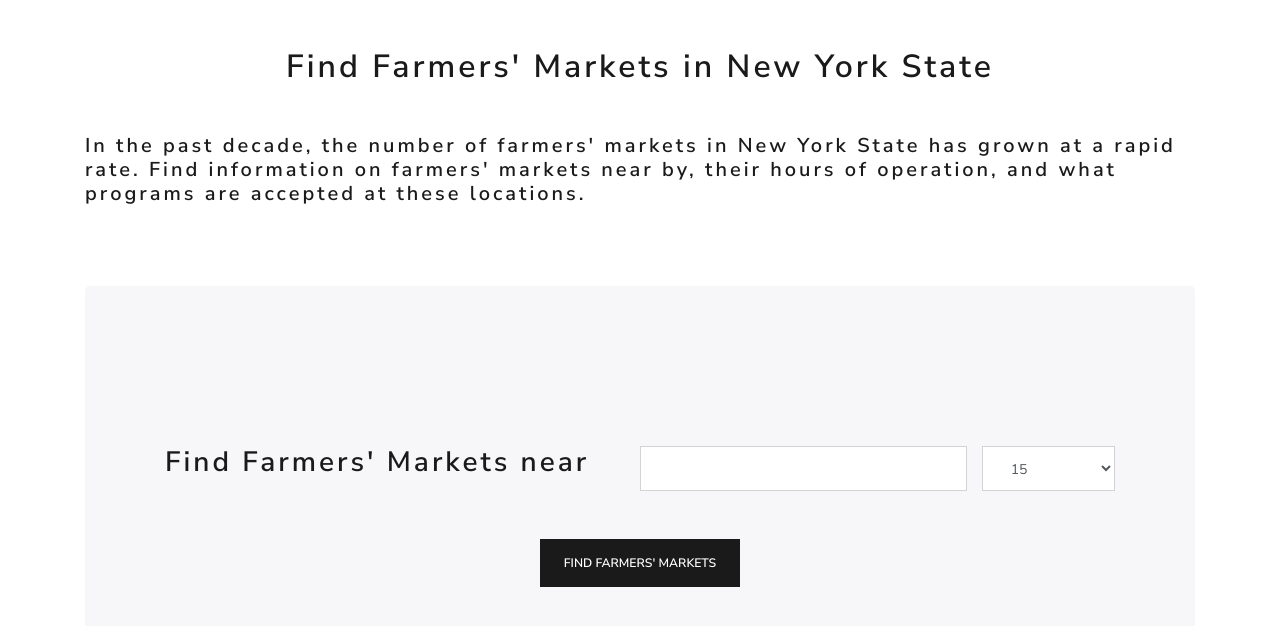
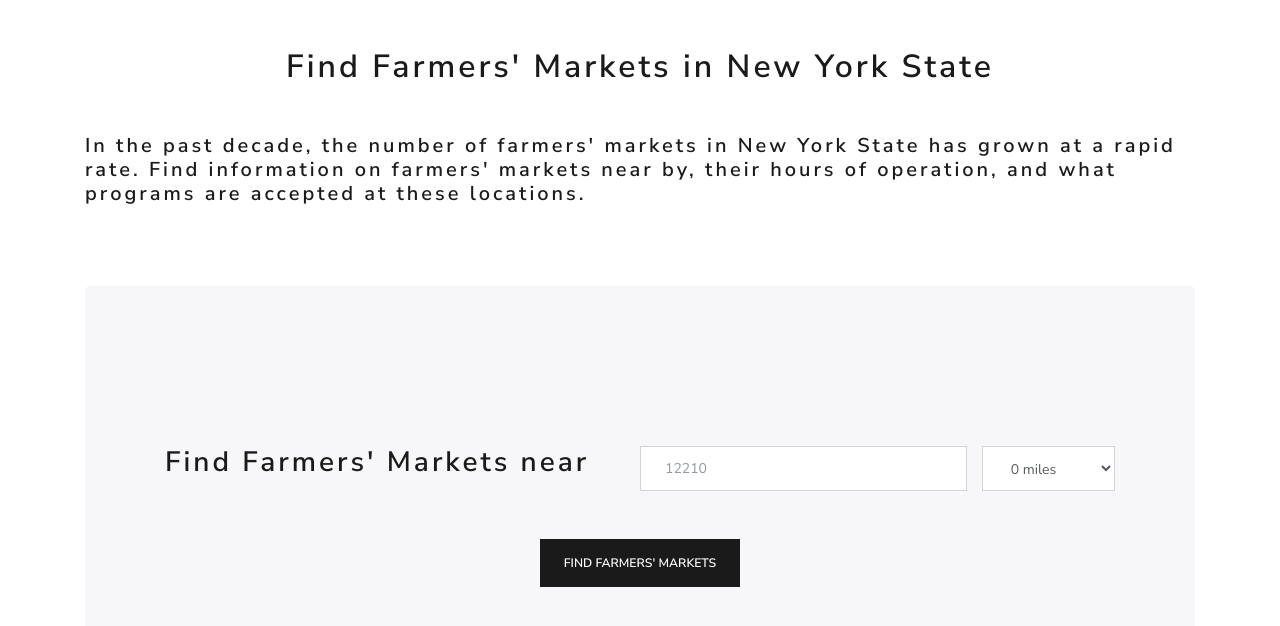
Before and after one commit to dSwiergiel/FarmerMarketFinder, a React (Create React App) app: page / in a window 1280 px wide. Shown: the top 626 px of the page. Built offline with nearby package versions, Linux system fonts and the light colour scheme; the HTML template or start-up script is replaced by a standard one.

Commit message:
Fixes bugs

```diff
--- a/public/index.html
+++ b/public/index.html
@@ -5,10 +5,7 @@
     <link rel="icon" href="%PUBLIC_URL%/favicon.ico" />
     <meta name="viewport" content="width=device-width, initial-scale=1" />
     <meta name="theme-color" content="#000000" />
-    <meta
-      name="description"
-      content="Web site created using create-react-app"
-    />
+    <meta name="description" content="Find Farmers Markets Near You" />
     <link rel="apple-touch-icon" href="%PUBLIC_URL%/logo192.png" />
     <script
       src="https://kit.fontawesome.com/0f47fc11a0.js"
@@ -16,7 +13,7 @@
     ></script>
     <link rel="manifest" href="%PUBLIC_URL%/manifest.json" />
 
-    <title>React App</title>
+    <title>Find Farmers Market</title>
   </head>
   <body>
     <noscript>You need to enable JavaScript to run this app.</noscript>
--- a/src/App.js
+++ b/src/App.js
@@ -17,7 +17,7 @@ const App = () => {
           <Switch>
             <Route exact path='/' component={Home} />
             <Route exact path='/markets' component={Markets} />
-            <Route exact path='/markets/:zip/:radius?' component={Markets} />
+            <Route exact path='/markets/:zip/:radius' component={Markets} />
             <Route exact path='/market/:marketName' component={Market} />
             <Route component={NotFound} />
           </Switch>
--- a/src/actions/marketActions.js
+++ b/src/actions/marketActions.js
@@ -13,12 +13,12 @@ export const getMarkets = (zip, radius) => async dispatch => {
   try {
     setLoading();
     if (+radius !== 0) {
+      console.log('is not 0', radius);
       // get all zipcodes within radius then map them to an array of api call strings for each zip
       const apiURLs = zipcodes
         .radius(zip, +radius)
         .map(
-          zipcode =>
-            `https://data.ny.gov/resource/qq4h-8p86.json?zip=${zipcode}`
+          zipcode => `http://data.ny.gov/resource/qq4h-8p86.json?zip=${zipcode}`
         );
 
       axios.all(apiURLs.map(apiURL => axios.get(apiURL))).then(
@@ -34,7 +34,7 @@ export const getMarkets = (zip, radius) => async dispatch => {
       );
     } else {
       const res = await axios.get(
-        `https://data.ny.gov/resource/qq4h-8p86.json?zip=${zip}`
+        `http://data.ny.gov/resource/qq4h-8p86.json?zip=${zip}`
       );
 
       dispatch({
@@ -56,7 +56,7 @@ export const getMarket = marketName => async dispatch => {
     setLoading();
 
     const res = await axios.get(
-      `https://data.ny.gov/resource/qq4h-8p86.json?market_name=${marketName}`
+      `http://data.ny.gov/resource/qq4h-8p86.json?market_name=${marketName}`
     );
     dispatch({
       type: GET_MARKET,
--- a/src/components/markets/Markets.js
+++ b/src/components/markets/Markets.js
@@ -36,7 +36,9 @@ const Markets = ({
     <div>
       <div>
         <h2 className='mt-5 mb-4'>Farmers' Markets nearby </h2>
-        <h4 className='mb-4'>Refine your search</h4>
+        <h4 className='mb-4'>
+          <i className='fas fa-sliders-h mr-2'></i>Refine your search
+        </h4>
         <div className='row mb-5'>
           <div className='col-md-3'>
             <div className='custom-control custom-checkbox'>
--- a/src/components/pages/Home.js
+++ b/src/components/pages/Home.js
@@ -12,11 +12,9 @@ const Home = () => {
       //   setAlert('Please enter something', 'warning');
     } else {
       console.log(zip.current.value);
-      window.location.href = `/markets/${
-        +radius.current.value === 0
-          ? zip.current.value
-          : zip.current.value + '/' + radius.current.value
-      }`;
+      window.location.href = `/markets/${zip.current.value +
+        '/' +
+        radius.current.value}`;
       // search
       //   githubContext.searchUsers(text);
     }
@@ -41,6 +39,7 @@ const Home = () => {
             type='number'
             className='form-control col-md-4'
             required
+            placeholder='12210'
             ref={zip}
             style={{
               backgroundColor: 'white',
@@ -57,11 +56,11 @@ const Home = () => {
                 backgroundColor: 'white',
                 border: '1px solid lightgray'
               }}>
-              <option>15</option>
-              <option>0</option>
-              <option>5</option>
-              <option>10</option>
-              <option>20</option>
+              <option value='0'>0 miles</option>
+              <option value='5'>5 miles</option>
+              <option value='10'>10 miles</option>
+              <option value='15'>15 miles</option>
+              <option value='20'>20 miles</option>
             </select>
           </div>
         </div>
```
Also changed, not shown: 1 other file (tests, documents, lock files or other folders).
